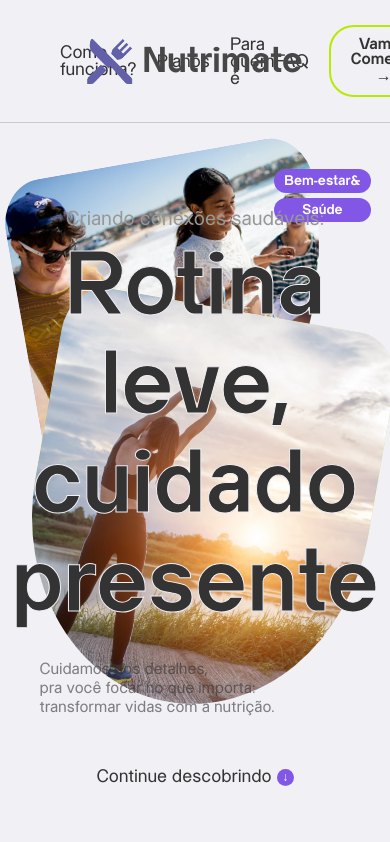
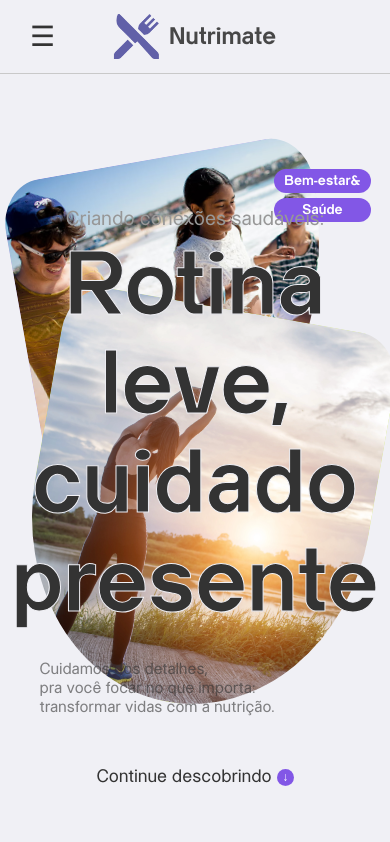
Before and after one commit to AppNutrimate/WebNutrimate, a React (Create React App) app: page /home in a window 390 px wide. Shown: the top 842 px of the page. Built offline with nearby package versions, Linux system fonts and the light colour scheme; the HTML template or start-up script is replaced by a standard one.

Commit message:
fix(HeaderBar): ajustes na responsividade

```diff
--- a/src/components/HeaderBar/index.tsx
+++ b/src/components/HeaderBar/index.tsx
@@ -1,26 +1,58 @@
-import { HeaderBarContainer, HeaderItem, HeaderList, LogoImage, Logotype, MidContainer, StartButton } from "./styles";
 import nutrimateLogo from "../../assets/icons/nutrimate-logo-p.png"
 
+import { useState } from "react";
+import {
+  HeaderBarContainer,
+  HeaderList,
+  HeaderItem,
+  MidContainer,
+  LogoImage,
+  Logotype,
+  StartButton,
+  HamburgerMenu,
+  MobileMenu,
+} from "./styles";
+
 const HeaderBar = () => {
+  const [isMenuOpen, setIsMenuOpen] = useState(false);
+
   return (
     <HeaderBarContainer>
-            <HeaderList>
+      <HamburgerMenu onClick={() => setIsMenuOpen(!isMenuOpen)}>
+        ☰
+      </HamburgerMenu>
+
+      <HeaderList className="desktop-only">
         <HeaderItem>Como funciona?</HeaderItem>
         <HeaderItem>Planos</HeaderItem>
         <HeaderItem>Para quem é</HeaderItem>
       </HeaderList>
+
       <MidContainer>
         <LogoImage src={nutrimateLogo} alt="Nutrimate Logo" />
         <Logotype>Nutrimate</Logotype>
       </MidContainer>
-            <HeaderList>
+
+      <HeaderList className="desktop-only">
         <HeaderItem>FAQ</HeaderItem>
         <HeaderItem>
           <StartButton>Vamos Começar →</StartButton>
         </HeaderItem>
       </HeaderList>
+
+      {isMenuOpen && (
+        <MobileMenu>
+          <HeaderItem onClick={() => setIsMenuOpen(false)}>Como funciona?</HeaderItem>
+          <HeaderItem onClick={() => setIsMenuOpen(false)}>Planos</HeaderItem>
+          <HeaderItem onClick={() => setIsMenuOpen(false)}>Para quem é</HeaderItem>
+          <HeaderItem onClick={() => setIsMenuOpen(false)}>FAQ</HeaderItem>
+          <HeaderItem>
+            <StartButton>Vamos Começar →</StartButton>
+          </HeaderItem>
+        </MobileMenu>
+      )}
     </HeaderBarContainer>
-    )
-}
+  );
+};
 
 export default HeaderBar;
--- a/src/components/HeaderBar/styles.ts
+++ b/src/components/HeaderBar/styles.ts
@@ -1,5 +1,5 @@
 import styled from "styled-components";
-//TODO: Adicionar breakpoints para mobile
+
 export const HeaderBarContainer = styled.div`
   display: flex;
   position: fixed;
@@ -12,6 +12,10 @@ export const HeaderBarContainer = styled.div`
   padding: 25px 60px;
   border-bottom: 1px solid rgb(201, 201, 201);
   background-color: ${({ theme }) => theme.colors.background};
+
+  @media (max-width: 960px) {
+    padding: 20px 30px;
+  }
 `;
 
 export const HeaderList = styled.ul`
@@ -23,6 +27,12 @@ export const HeaderList = styled.ul`
   font-size: 18px;
   font-family: 'Almarena', sans-serif;
   align-items: center;
+
+  &.desktop-only {
+    @media (max-width: 960px) {
+      display: none;
+    }
+  }
 `;
 
 export const HeaderItem = styled.li`
@@ -31,6 +41,7 @@ export const HeaderItem = styled.li`
   color: ${({ theme }) => theme.colors.text};
   font-family: 'Almarena', sans-serif;
   font-weight: light;
+
   &:hover {
     color: ${({ theme }) => theme.colors.primaryPurple};
     font-weight: normal;
@@ -52,16 +63,21 @@ export const LogoImage = styled.img`
   margin-right: 10px;
   cursor: pointer;
   transition: transform 0.5s;
+
   &:hover {
     transform: scale(1.05);
   }
-  `;
+`;
 
 export const Logotype = styled.span`
   font-size: 36px;
   font-family: 'Almarena', sans-serif;
   color: ${({ theme }) => theme.colors.textLight};
   font-weight: bold;
+
+  @media (max-width: 768px) {
+    font-size: 24px;
+  }
 `;
 
 export const StartButton = styled.button`
@@ -75,9 +91,40 @@ export const StartButton = styled.button`
   font-size: 16px;
   cursor: pointer;
   transition: background-color 0.3s;
+
   &:hover {
     background-color: ${({ theme }) => theme.colors.primaryGreen};
     color: #fff;
     font-weight: bold;
   }
-`
+`;
+
+export const HamburgerMenu = styled.div`
+  display: none;
+  font-size: 28px;
+  cursor: pointer;
+
+  @media (max-width: 960px) {
+    display: block;
+  }
+`;
+
+export const MobileMenu = styled.div`
+  position: absolute;
+  list-style: none;
+
+  top: 100%;
+  left: 0;
+  width: 100%;
+  background-color: ${({ theme }) => theme.colors.background};
+  display: flex;
+  flex-direction: column;
+  align-items: center;
+  padding: 15px 0;
+  gap: 10px;
+  border-top: 1px solid rgb(201, 201, 201);
+
+  ${HeaderItem} {
+    font-size: 18px;
+  }
+`;
```
Lines whose indentation alone changed are shown as unchanged.
